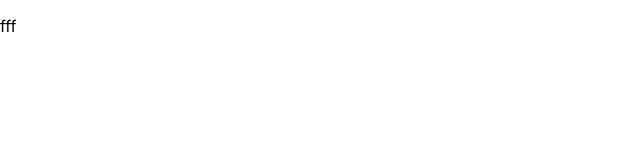
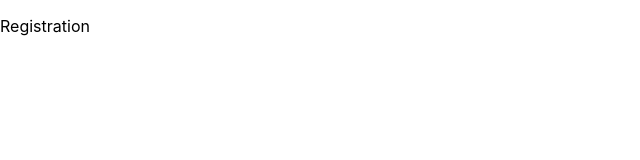
Before and after one commit to deniskorotaevsky/react-loft-taxi, a React (Create React App) app: page / in a window 1280 px wide. Both pictures are taken after a click on the button "Зарегистрируйтесь". Shown: the top 160 px of the page, without its empty margins (0-640 px from the left). Built offline with nearby package versions, Linux system fonts and the light colour scheme.

Commit message:
Component-registration.Component-profile

```diff
--- a/src/App.js
+++ b/src/App.js
@@ -1,12 +1,14 @@
 import React, { Component } from "react";
 import Map from "./Map";
+import Profile from "./Profile";
 import Login from "./Login/Login";
 import Registration from "./Registration";
 
 const PAGES = {
   login: Login,
   map: Map,
-  registration: Registration
+  registration: Registration,
+  profile: Profile
 }
 
 class App extends Component {
@@ -25,7 +27,6 @@ class App extends Component {
       <>
         <main>
           <Page setPage={this.setPage} />
-
         </main>
       </>
     );
--- a/src/Map.js
+++ b/src/Map.js
@@ -8,8 +8,6 @@ export function Map(props) {
             <Header setPage={setPage} />
             <h1>Map Page</h1>
         </div>
-
     )
 }
-
 export default Map;
--- /dev/null
+++ b/src/Profile.js
@@ -0,0 +1,8 @@
+export function Profile() {
+    return(
+        <div>
+            <h1> Profile</h1>
+        </div>
+    )
+}
+export default Profile;
--- a/src/Registration.js
+++ b/src/Registration.js
@@ -1,13 +1,13 @@
-import {Component } from 'react'
+import { Component } from 'react'
 
 class Registration extends Component {
+
     render() {
         return (
             <>
-            <p>fff</p>
+                <p>Registration</p>
             </>
         )
     }
 }
-
 export default Registration;
```
Also changed, not shown: src/Login/Login.js (+0 -17 lines).
